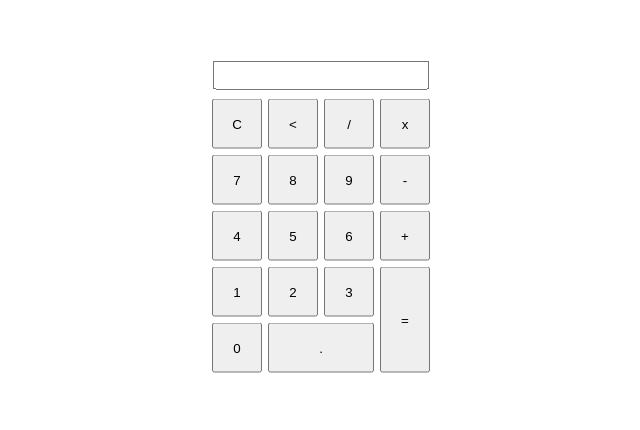
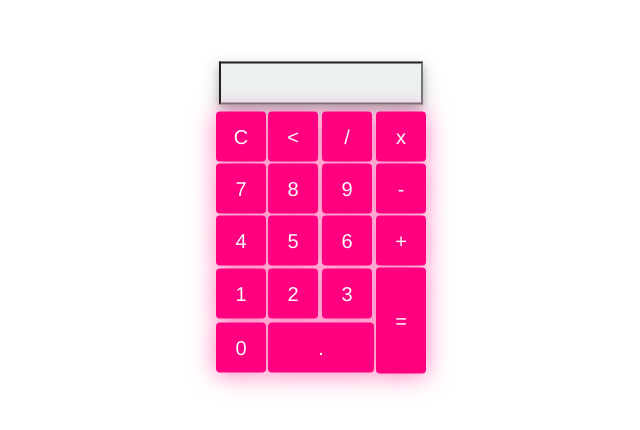
Before and after one commit to donyortech/HTML-CSS-JS---Calculator, a plain HTML site: page index.html in a window 1280 px wide. Shown: the part 184-614 px from the top of the page, without its empty margins (319-959 px from the left). Drawn offline with Linux system fonts and the light colour scheme.

Commit message:
change style

```diff
--- a/index.html
+++ b/index.html
@@ -6,23 +6,34 @@
     <meta name="viewport" content="width=device-width, initial-scale=1.0" />
     <title>Document</title>
     <link rel="stylesheet" href="style.css" />
+    <script src="app.js" defer></script>
   </head>
   <body>
     <div class="main">
-      <form name="form">
-        <input class="textview" name="textview" />
-      </form>
       <table>
+        <form name="form">
+          <input class="textview" name="textview"  />
+        </form>
         <tr>
           <td>
-            <input class="button" type="button" value="C" onclick="clean()" />
-          </td>
-          <td>
-            <input class="button" type="button" value="<" onclick="back()" />
+            <input
+              class="button bubbly-button"
+              type="button"
+              value="C"
+              onclick="clean()"
+            />
           </td>
           <td>
             <input
-              class="button"
+              class="button bubbly-button"
+              type="button"
+              value="<"
+              onclick="back()"
+            />
+          </td>
+          <td>
+            <input
+              class="button bubbly-button"
               type="button"
               value="/"
               onclick="insert('/')"
@@ -30,7 +41,7 @@
           </td>
           <td>
             <input
-              class="button"
+              class="button bubbly-button"
               type="button"
               value="x"
               onclick="insert('*')"
@@ -39,29 +50,66 @@
         </tr>
         <tr>
           <td>
-            <input class="button" type="button" value="7" onclick="insert(7)" />
+            <input
+              class="button bubbly-button"
+              type="button"
+              value="7"
+              onclick="insert(7)"
+            />
           </td>
           <td>
-            <input class="button" type="button" value="8" onclick="insert(8)" />
+            <input
+              class="button bubbly-button"
+              type="button"
+              value="8"
+              onclick="insert(8)"
+            />
           </td>
           <td>
-            <input class="button" type="button" value="9" onclick="insert(9)" />
+            <input
+              class="button bubbly-button"
+              type="button"
+              value="9"
+              onclick="insert(9)"
+            />
           </td>
-          <td><input class="button" type="button" value="-" /></td>
+          <td>
+            <input
+              class="button bubbly-button"
+              type="button"
+              value="-"
+              onclick="insert('-')"
+            />
+          </td>
         </tr>
         <tr>
           <td>
-            <input class="button" type="button" value="4" onclick="insert(4)" />
-          </td>
-          <td>
-            <input class="button" type="button" value="5" onclick="insert(5)" />
-          </td>
-          <td>
-            <input class="button" type="button" value="6" onclick="insert(6)" />
+            <input
+              class="button bubbly-button"
+              type="button"
+              value="4"
+              onclick="insert(4)"
+            />
           </td>
           <td>
             <input
-              class="button"
+              class="button bubbly-button"
+              type="button"
+              value="5"
+              onclick="insert(5)"
+            />
+          </td>
+          <td>
+            <input
+              class="button bubbly-button"
+              type="button"
+              value="6"
+              onclick="insert(6)"
+            />
+          </td>
+          <td>
+            <input
+              class="button bubbly-button"
               type="button"
               value="+"
               onclick="insert('+')"
@@ -70,17 +118,32 @@
         </tr>
         <tr>
           <td>
-            <input class="button" type="button" value="1" onclick="insert(1)" />
+            <input
+              class="button bubbly-button"
+              type="button"
+              value="1"
+              onclick="insert(1)"
+            />
           </td>
           <td>
-            <input class="button" type="button" value="2" onclick="insert(2)" />
+            <input
+              class="button bubbly-button"
+              type="button"
+              value="2"
+              onclick="insert(2)"
+            />
           </td>
           <td>
-            <input class="button" type="button" value="3" onclick="insert(3)" />
+            <input
+              class="button bubbly-button"
+              type="button"
+              value="3"
+              onclick="insert(3)"
+            />
           </td>
           <td rowspan="5">
             <input
-              class="button"
+              class="button bubbly-button"
               style="height: 106px"
               type="button"
               value="="
@@ -90,11 +153,16 @@
         </tr>
         <tr>
           <td>
-            <input class="button" type="button" value="0" onclick="insert(0)" />
+            <input
+              class="button bubbly-button"
+              type="button"
+              value="0"
+              onclick="insert(0)"
+            />
           </td>
           <td colspan="2">
             <input
-              class="button"
+              class="button bubbly-button"
               style="width: 106px"
               type="button"
               value="."
@@ -104,6 +172,5 @@
         </tr>
       </table>
     </div>
-    <script src="app.js"></script>
   </body>
 </html>
--- a/style.css
+++ b/style.css
@@ -2,18 +2,117 @@
   margin: 0;
   padding: 0;
 }
-.button {
+
+.bubbly-button {
+  font-family: "Helvetica", "Arial", sans-serif;
+  display: inline-block;
+  font-size: 20px;
   width: 50px;
   height: 50px;
-  font-style: 25px;
-  margin: 2px;
+  -webkit-appearance: none;
+  appearance: none;
+  background-color: #ff0081;
+  color: #fff;
+  border-radius: 4px;
+  border: none;
   cursor: pointer;
+  position: relative;
+  transition: transform ease-in 0.1s, box-shadow ease-in 0.25s;
+  box-shadow: 0 2px 25px rgba(255, 0, 130, 0.5);
 }
+.bubbly-button:focus {
+  outline: 0;
+}
+.bubbly-button:before,
+.bubbly-button:after {
+  position: absolute;
+  content: "";
+  display: block;
+  width: 140%;
+  height: 100%;
+  left: -20%;
+  z-index: -1000;
+  transition: all ease-in-out 0.5s;
+  background-repeat: no-repeat;
+}
+.bubbly-button:before {
+  display: none;
+  top: -75%;
+  background-image: radial-gradient(circle, #ff0081 20%, transparent 20%),
+    radial-gradient(circle, transparent 20%, #ff0081 20%, transparent 30%),
+    radial-gradient(circle, #ff0081 20%, transparent 20%),
+    radial-gradient(circle, #ff0081 20%, transparent 20%),
+    radial-gradient(circle, transparent 10%, #ff0081 15%, transparent 20%),
+    radial-gradient(circle, #ff0081 20%, transparent 20%),
+    radial-gradient(circle, #ff0081 20%, transparent 20%),
+    radial-gradient(circle, #ff0081 20%, transparent 20%),
+    radial-gradient(circle, #ff0081 20%, transparent 20%);
+  background-size: 10% 10%, 20% 20%, 15% 15%, 20% 20%, 18% 18%, 10% 10%, 15% 15%,
+    10% 10%, 18% 18%;
+}
+.bubbly-button:after {
+  display: none;
+  bottom: -75%;
+  background-image: radial-gradient(circle, #ff0081 20%, transparent 20%),
+    radial-gradient(circle, #ff0081 20%, transparent 20%),
+    radial-gradient(circle, transparent 10%, #ff0081 15%, transparent 20%),
+    radial-gradient(circle, #ff0081 20%, transparent 20%),
+    radial-gradient(circle, #ff0081 20%, transparent 20%),
+    radial-gradient(circle, #ff0081 20%, transparent 20%),
+    radial-gradient(circle, #ff0081 20%, transparent 20%);
+  background-size: 15% 15%, 20% 20%, 18% 18%, 20% 20%, 15% 15%, 10% 10%, 20% 20%;
+}
+.bubbly-button:active {
+  transform: scale(0.9);
+  background-color: #e60074;
+  box-shadow: 0 2px 25px rgba(255, 0, 130, 0.2);
+}
+.bubbly-button.animate:before {
+  display: block;
+  animation: topBubbles ease-in-out 0.75s forwards;
+}
+.bubbly-button.animate:after {
+  display: block;
+  animation: bottomBubbles ease-in-out 0.75s forwards;
+}
+@keyframes topBubbles {
+  0% {
+    background-position: 5% 90%, 10% 90%, 10% 90%, 15% 90%, 25% 90%, 25% 90%,
+      40% 90%, 55% 90%, 70% 90%;
+  }
+  50% {
+    background-position: 0% 80%, 0% 20%, 10% 40%, 20% 0%, 30% 30%, 22% 50%,
+      50% 50%, 65% 20%, 90% 30%;
+  }
+  100% {
+    background-position: 0% 70%, 0% 10%, 10% 30%, 20% -10%, 30% 20%, 22% 40%,
+      50% 40%, 65% 10%, 90% 20%;
+    background-size: 0% 0%, 0% 0%, 0% 0%, 0% 0%, 0% 0%, 0% 0%;
+  }
+}
+@keyframes bottomBubbles {
+  0% {
+    background-position: 10% -10%, 30% 10%, 55% -10%, 70% -10%, 85% -10%,
+      70% -10%, 70% 0%;
+  }
+  50% {
+    background-position: 0% 80%, 20% 80%, 45% 60%, 60% 100%, 75% 70%, 95% 60%,
+      105% 0%;
+  }
+  100% {
+    background-position: 0% 90%, 20% 90%, 45% 70%, 60% 110%, 75% 80%, 95% 70%,
+      110% 10%;
+    background-size: 0% 0%, 0% 0%, 0% 0%, 0% 0%, 0% 0%, 0% 0%;
+  }
+}
+
 .textview {
-  width: 202px;
+  width: 190px;
   margin: 5px;
-  font-style: 25px;
+  font-size: 25px;
   padding: 5px;
+  background: #ecf0f1;
+  box-shadow: 0 4px 8px 0 rgba(0, 0, 0, 0.2), 0 6px 20px 0 rgba(0, 0, 0, 0.19);
 }
 .main {
   position: absolute;
```
